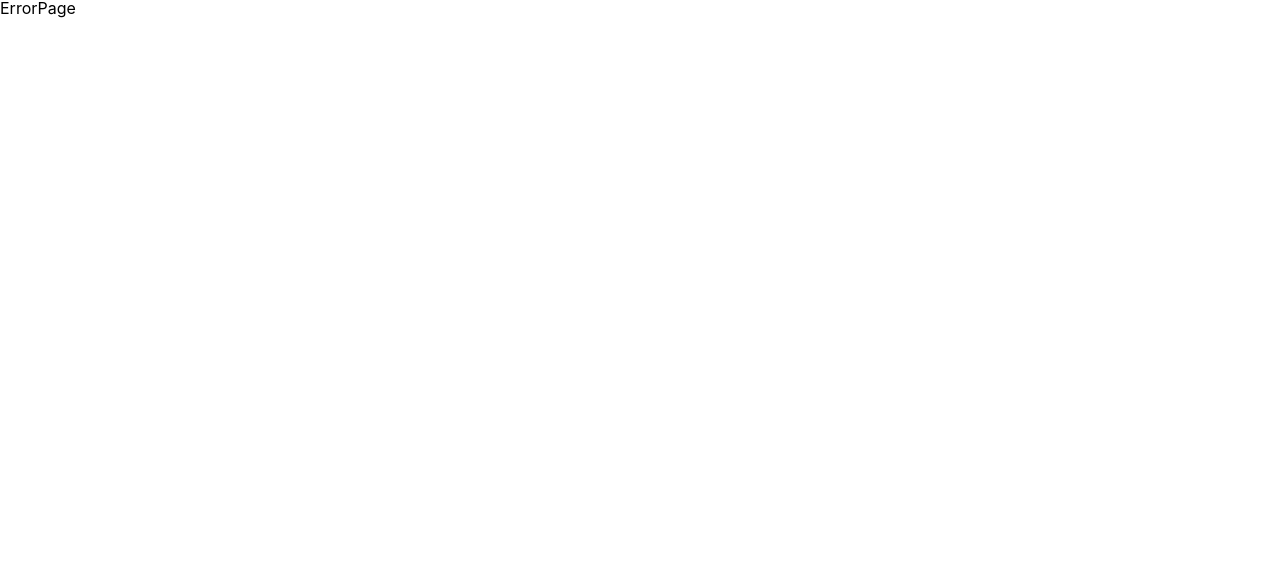
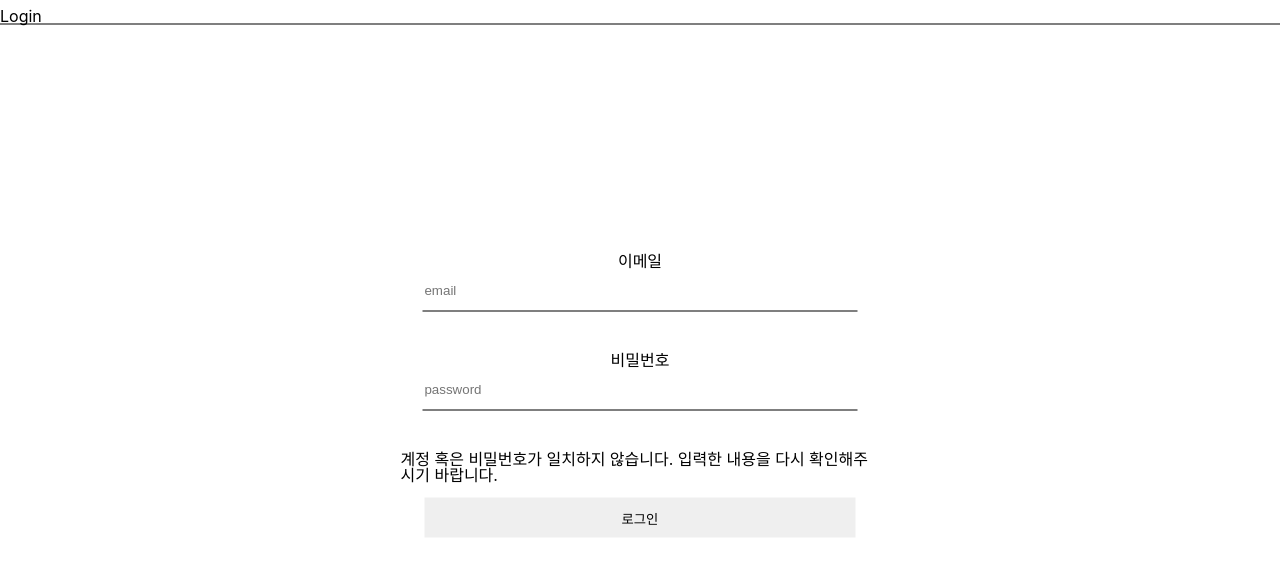
Before and after one commit to stellum/global-moya, a React (Vite) app in the folder client/: page /login in a window 1280 px wide. Shown: the top 576 px of the page. Built offline with nearby package versions, Linux system fonts and the light colour scheme.

Commit message:
feat: Added basic Routing for Login 로그인을 위한 기본 라우팅 설정을 완료했습니다.

```diff
--- a/client/src/App.jsx
+++ b/client/src/App.jsx
@@ -3,6 +3,8 @@ import { BrowserRouter, Routes, Route } from "react-router-dom";
 import ErrorPage from "./pages/ErrorPage";
 import Home from "./pages/Home";
 import MainPage from "./pages/MainPage";
+import SiginIn from "./pages/SiginIn";
+
 import { CustomContainer } from "./styles/containerStyle";
 function App() {
   return (
@@ -12,6 +14,7 @@ function App() {
           <Routes>
             <Route path="/" element={<Home />} />
             <Route path="/main" element={<MainPage />} />
+            <Route path="/login" element={<SiginIn />} />
             {/* 로그인 된 사람 중 키워드 있는 사람만  */}
             <Route path="*" element={<ErrorPage />} />
           </Routes>
--- /dev/null
+++ b/client/src/pages/SiginIn.jsx
@@ -0,0 +1,24 @@
+import React from "react";
+import LoginSection from "../components/login/LoginSection";
+import styled from "styled-components";
+
+const Header = styled.div`
+  width: 100%;
+  position: fixed;
+  top: 2%;
+  left: 50%;
+  transform: translate(-50%, -50%);
+  border-bottom: 1px solid #000;
+`;
+
+const SiginIn = () => {
+  return (
+    <>
+      <Header>Login</Header>
+      <LoginSection />
+      {/* <Register /> */}
+    </>
+  );
+};
+
+export default SiginIn;
```
